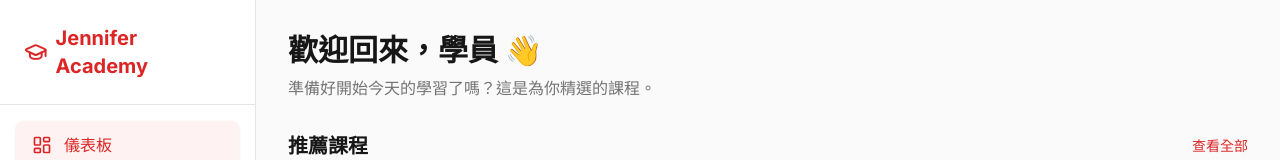
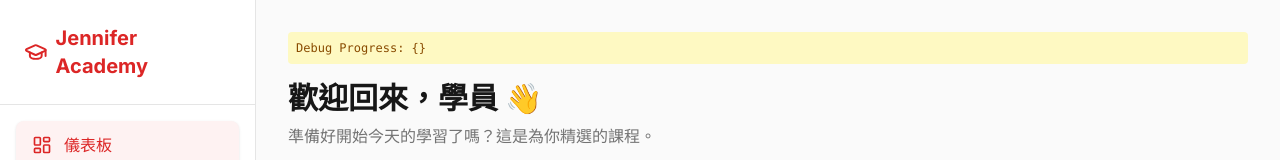
Before and after one commit to p560756071/jennifer-academy, a Next.js app: page / in a window 1280 px wide. Shown: the top 160 px of the page. Built offline with nearby package versions, Linux system fonts and the light colour scheme; no server answers.

Commit message:
Add debug info for progress

```diff
--- a/app/page.tsx
+++ b/app/page.tsx
@@ -34,6 +34,11 @@ export default async function Home() {
 
   return (
     <main className="p-8">
+      {/* DEBUG: 顯示目前讀取到的進度資料 */}
+      <div className="bg-yellow-100 text-yellow-800 p-2 mb-4 rounded text-xs font-mono">
+        Debug Progress: {JSON.stringify(progressMap)}
+      </div>
+
       <header className="mb-8">
         <h1 className="text-3xl font-bold mb-2">歡迎回來，{user?.email?.split('@')[0] || "學員"} 👋</h1>
         <p className="text-neutral-500">準備好開始今天的學習了嗎？這是為你精選的課程。</p>
```
